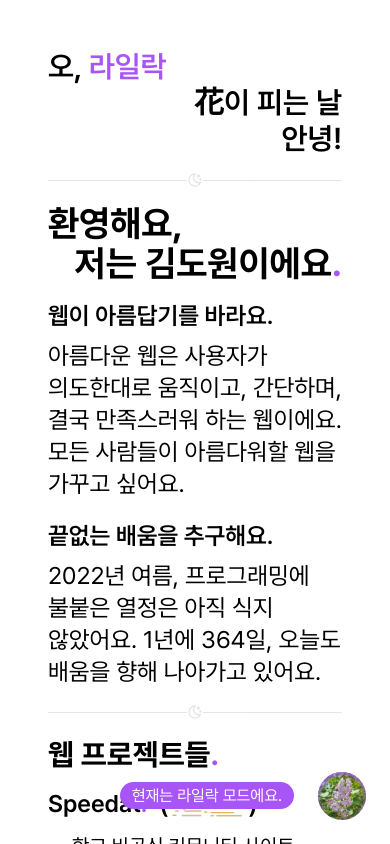
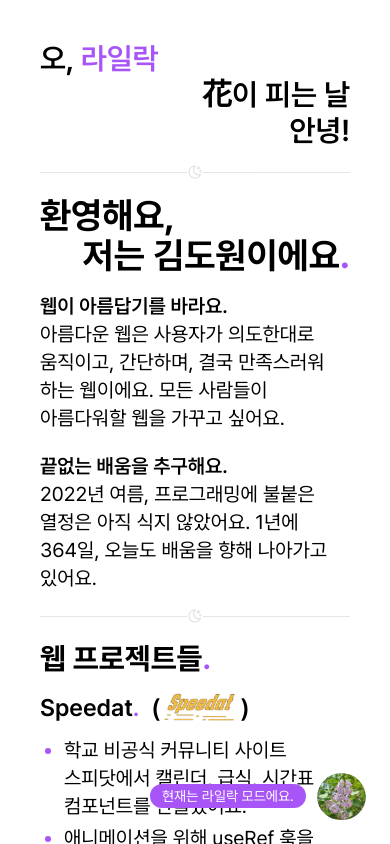
Before and after one commit to dnjeh/lilac, a Next.js app: page / in a window 390 px wide. Shown: the top 844 px of the page. Built offline with nearby package versions, Linux system fonts and the light colour scheme.

Commit message:
add: non-optimized animation

```diff
--- a/src/app/(root)/page.tsx
+++ b/src/app/(root)/page.tsx
@@ -11,7 +11,7 @@ import Section from "../_components/section";
 export default function Home() {
   return (
     <CompoWrap>
-      <div className="mx-auto max-w-screen-xl lg:mt-24 mt-12 flex flex-col items-center lg:px-24 md:px-16 px-12 font-pretendard">
+      <div className="mx-auto max-w-screen-xl lg:mt-24 md:mt-12 mt-10 flex flex-col items-center lg:px-24 md:px-16 px-10 font-pretendard">
         <Header />
         <Section id="title">
           <SectionHeader />
--- a/src/app/_components/sectionInner.tsx
+++ b/src/app/_components/sectionInner.tsx
@@ -6,10 +6,10 @@ interface SectionInnerProps {
 const SectionInner = ({ title, context }: SectionInnerProps) => {
   return (
     <div className="flex-1">
-      <h3 className="font-semibold text-2xl lg:text-3xl mb-2">
+      <h3 className="font-semibold text-xl md:text-2xl lg:text-3xl md:mb-2">
         {title}
       </h3>
-      <p className="text-2xl font-normal lg:text-2xl">
+      <p className="text-xl font-normal md:text-2xl">
         {context}
       </p>
     </div>
--- a/src/app/_components/toggleCon.tsx
+++ b/src/app/_components/toggleCon.tsx
@@ -12,11 +12,13 @@ import { cn } from "@/lib/utils";
 const ToggleCon = () => {
   const { theme, setTheme } = useTheme();
   const [vis, isVis] = useState(false);
+  const [isChange, setIsChange] = useState(false);
+  const [isShow, setIsShow] = useState(false);
   const handleIsVisible = useMemo(
     () =>
       throttle(() => {
         const { scrollY, innerHeight, innerWidth } = window;
-        isVis(scrollY > innerHeight || innerWidth < 1280);
+        isVis(scrollY > (innerHeight / 6) * 5 || innerWidth < 1280);
       }, 100),
     []
   );
@@ -29,15 +31,40 @@ const ToggleCon = () => {
     };
   }, [handleIsVisible]);
 
+  useEffect(() => {
+    const { scrollY, innerHeight, innerWidth } = window;
+    isVis(scrollY > (innerHeight / 6) * 5 || innerWidth < 1280);
+  });
+  const themeChangeHandle = () => {
+    setIsShow(true);
+    setIsChange(true);
+    setTimeout(() => {
+      setTheme(theme !== "dark" ? "dark" : "light");
+    }, 500);
+    setTimeout(() => {
+      setIsShow(false);
+    }, 500);
+    setTimeout(() => {
+      setIsChange(false);
+    }, 1000);
+  };
   return (
     <div
       className={cn(
-        "border-slate-950 dark:border-slate-600 border-opacity-20 border-0 rounded-full p-6 lg:p-8 gap-4 grid-rows-3 grid-cols-2 grid-flow-col fixed flex items-center right-0 bottom-0 z-10",
-        !vis && "xl:border-[1px] xl:relative xl:grid xl:w-1/2 xl:p-12"
+        "border-slate-950 dark:border-slate-600 border-opacity-20 border-0 rounded-full p-6 lg:p-8 md:gap-4 gap-1 grid-rows-3 grid-cols-2 grid-flow-col fixed flex items-center right-0 bottom-0 z-0",
+        !vis && "xl:border-[1px] xl:relative xl:grid xl:w-1/2 xl:p-12",
+
       )}
     >
+      <div
+        className={cn(
+          "w-dvw h-dvh opacity-0 -z-[9999] fixed top-0 right-0 bg-[#f9f9f9] dark:bg-[#0a0a0a]",
+          isChange && "transition-opacity duration-500 ",
+          isShow && "opacity-100 dark:bg-[#f9f9f9] bg-[#0a0a0a]"
+        )}
+      />
       <div className={cn("w-full text-center", !vis && "absolute top-0 mt-4")}>
-        <span className="bg-purple-500 dark:bg-yellow-300 text-white dark:text-slate-700 rounded-full px-3 py-1 select-none">
+        <span className="bg-purple-500 dark:bg-yellow-300 text-white dark:text-slate-700 rounded-full px-3 py-1 select-none text-sm lg:text-base">
           현재는 {theme !== "dark" ? "라일락" : "원도"} 모드에요.
         </span>
       </div>
@@ -46,25 +73,43 @@ const ToggleCon = () => {
           context={ai.context}
           link={ai.link}
           key={i}
-          className={cn(ai.className, !vis && "xl:flex")}
+          className={cn(ai.className, !vis && "xl:flex", isShow && "hidden", isChange && "transition-opacity duration-500")}
         >
           {ai.icon}
         </IconLink>
       ))}
-      <div className={cn("w-16 flex items-center order-1 dark:order-3", !vis && "xl:w-full xl:h-full xl:row-span-3")}>
+      <div
+        className={cn(
+          "w-16 h-full flex items-center order-1 dark:order-3",
+          !vis && "xl:w-full xl:h-full xl:row-span-3",
+        )}
+      >
         <div
-          className="shadow-purple-500 dark:shadow-yellow-300 shadow-inner rounded-full cursor-pointer"
-          onClick={() => {
-            setTheme(theme === "dark" ? "light" : "dark");
-          }}
+          className={cn("w-full h-full shadow-inner rounded-full cursor-pointer", vis && "h-[47.19px] overflow-hidden")}
+          onClick={isChange?()=>{}:themeChangeHandle}
         >
-          <Image
-            src={theme !== "dark" ? ImgLilac : Imgdnjeh}
-            alt={
-              theme !== "dark" ? "프로필 이미지(라일락)" : "프로필 이미지(원도)"
-            }
-            className="z-[-1] relative rounded-full object-contain my-auto select-none pointer-events-none"
-          />
+          <div className={cn("relative w-full h-full dark:shadow-yellow-300 shadow-purple-500 ",
+            isShow && "transition-all duration-500",
+            isShow && theme !== "dark" && "translate-x-[calc(100%+16px)]",
+            isShow && theme !== "light" && "-translate-x-[calc(100%+16px)]",
+          )}>
+            <Image
+              src={Imgdnjeh}
+              alt={"프로필 이미지(원도)"}
+              className={cn("z-1 absolute rounded-full opacity-0 dark:opacity-100 object-contain select-none pointer-events-none",
+                isChange && !vis && "transition-opacity duration-500",
+                !vis && "top-2",
+              )}
+            />
+            <Image
+              src={ImgLilac}
+              alt={"프로필 이미지(라일락)"}
+              className={cn("z-1 absolute dark:opacity-0 opacity-100 rounded-full object-contain  select-none pointer-events-none",
+                isChange && !vis && "transition-opacity duration-500",
+                !vis && "top-2",
+              )}
+            />
+          </div>
         </div>
       </div>
     </div>
```
